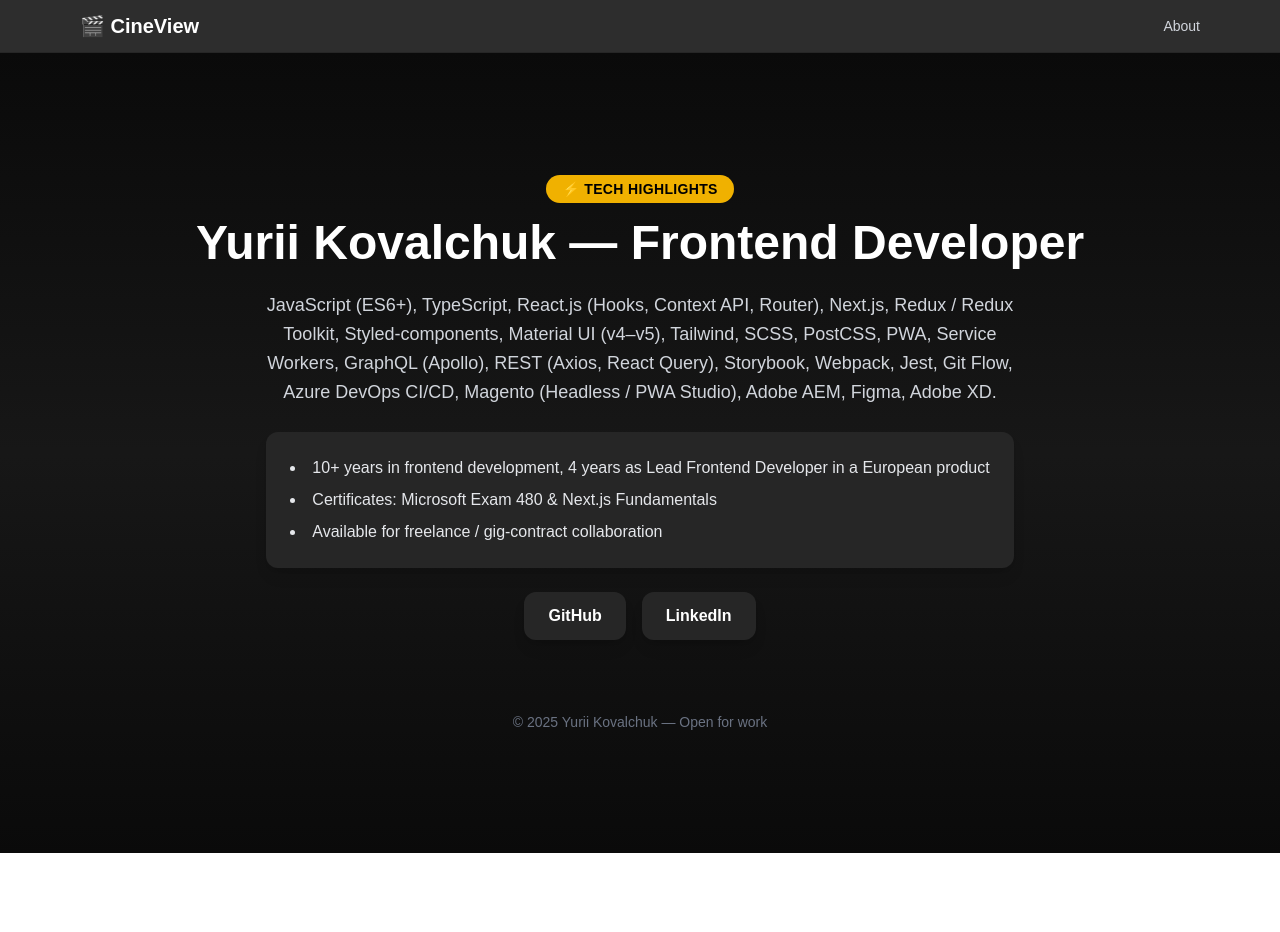
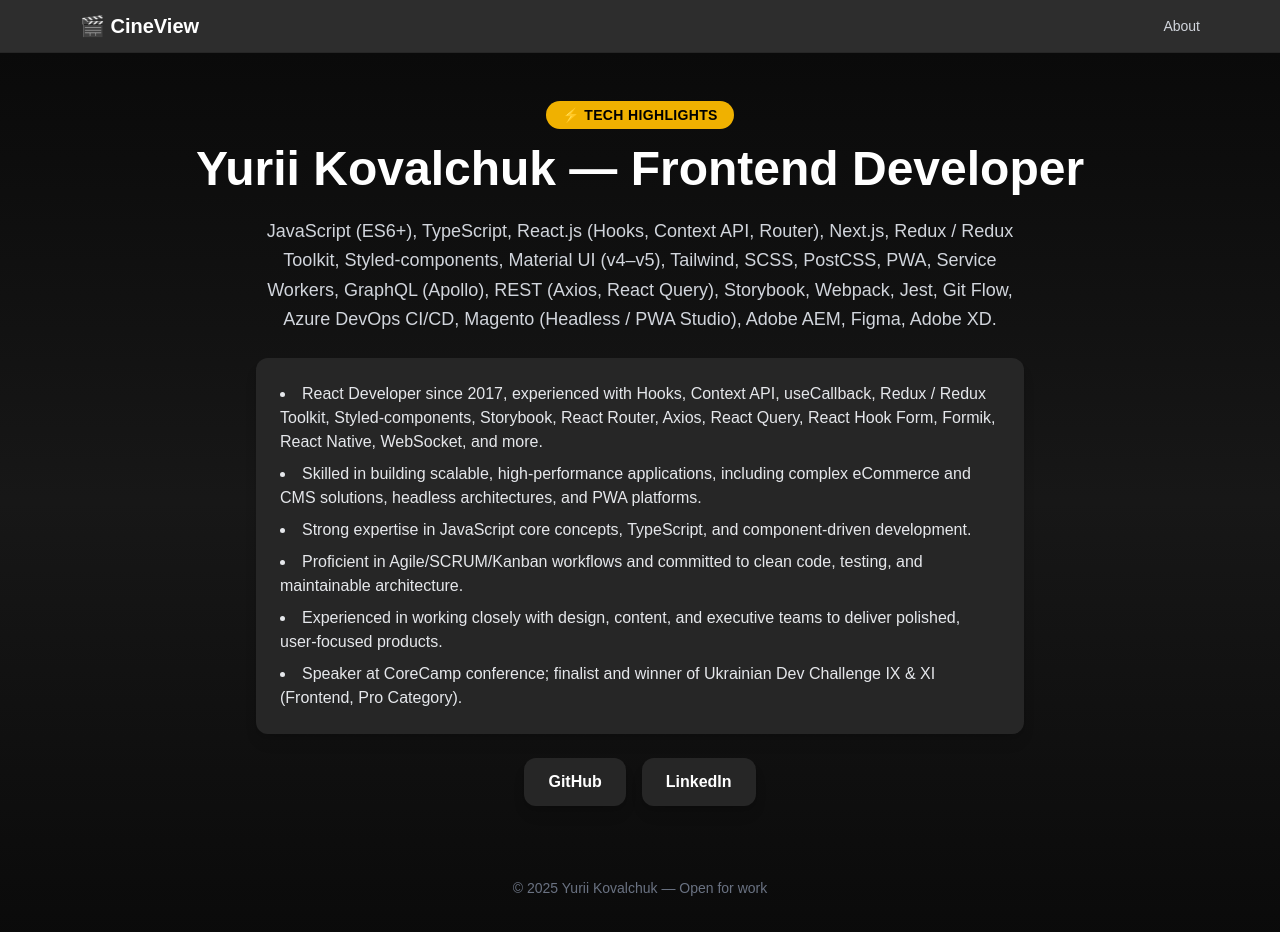
Before and after one commit to jimbokid/movies-nextJs, a Next.js app: page /about in a window 1280 px wide. Shown: the top 932 px of the page. Before the commit the page ends 853 px from the top, so only its background shows below. Built offline with nearby package versions, Linux system fonts and the light colour scheme.

Commit message:
[feature] - add meta description

```diff
--- a/src/app/about/page.tsx
+++ b/src/app/about/page.tsx
@@ -22,9 +22,23 @@ export default function AboutPage() {
             {/* Experience */}
             <div className="bg-neutral-800 rounded-xl shadow-lg p-6 max-w-3xl text-left text-gray-200 mb-6">
                 <ul className="list-disc list-inside space-y-2">
-                    <li>10+ years in frontend development, 4 years as Lead Frontend Developer in a European product</li>
-                    <li>Certificates: Microsoft Exam 480 & Next.js Fundamentals</li>
-                    <li>Available for freelance / gig-contract collaboration</li>
+                    <li>React Developer since 2017, experienced with Hooks, Context API, useCallback, Redux / Redux
+                        Toolkit, Styled-components, Storybook, React Router, Axios, React Query, React Hook Form,
+                        Formik, React Native, WebSocket, and more.
+                    </li>
+                    <li>Skilled in building scalable, high-performance applications, including complex eCommerce and CMS
+                        solutions, headless architectures, and PWA platforms.
+                    </li>
+                    <li>Strong expertise in JavaScript core concepts, TypeScript, and component-driven development.</li>
+                    <li>Proficient in Agile/SCRUM/Kanban workflows and committed to clean code, testing, and
+                        maintainable architecture.
+                    </li>
+                    <li>Experienced in working closely with design, content, and executive teams to deliver polished,
+                        user-focused products.
+                    </li>
+                    <li>Speaker at CoreCamp conference; finalist and winner of Ukrainian Dev Challenge IX & XI
+                        (Frontend, Pro Category).
+                    </li>
                 </ul>
             </div>
 
--- a/src/app/detail/[type]/[id]/page.tsx
+++ b/src/app/detail/[type]/[id]/page.tsx
@@ -77,7 +77,7 @@ export default async function MovieDetailPage({params}: MovieDetailPageProps) {
                 />
                 <div
                     className="absolute inset-0 flex flex-col justify-end bg-gradient-to-t from-gray-950/80 via-gray-950/30 to-transparent px-4 py-10">
-                    <div className="max-w-6xl mx-auto text-left">
+                    <div className="max-w-5xl mx-auto text-left w-full">
                         <h1 className="text-4xl font-bold mb-3">{movie.title || movie.original_name}</h1>
                         <div className="flex items-center flex-wrap gap-3 text-sm text-gray-300">
                             <p>
--- a/src/app/person/[id]/page.tsx
+++ b/src/app/person/[id]/page.tsx
@@ -93,7 +93,7 @@ export default async function PersonDetailPage({params}: Props) {
                     </div>
 
                     {person.biography && (
-                        <div className="mt-6 max-w-3xl text-gray-300 leading-relaxed text-center">
+                        <div className="mt-6 text-gray-300 leading-relaxed">
                             <p>{person.biography}</p>
                         </div>
                     )}
```
